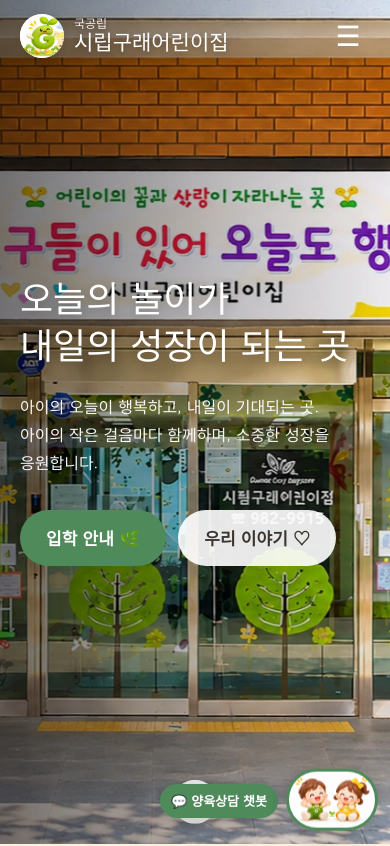
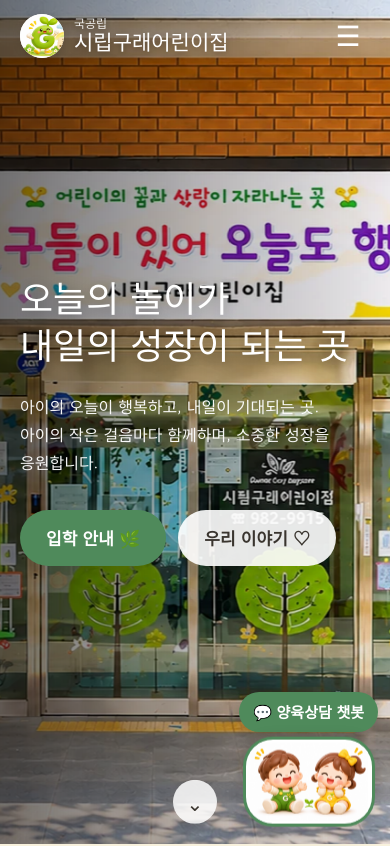
Before and after one commit to ksys2560-ctrl/gurae-daycare, a plain HTML site: page index.html in a window 390 px wide. Shown: the top 846 px of the page. Drawn offline with Linux system fonts and the light colour scheme.

Commit message:
Add files via upload

```diff
--- a/style.css
+++ b/style.css
@@ -47,9 +47,10 @@ header .wrap { display: flex; align-items: center; justify-content: space-betwee
 .chat-photo:hover { transform: translateY(-4px); }
 .chat-hint { display: block; text-align: center; margin-top: 10px; font-size: 15px; font-weight: 700; color: var(--main); }
 /* 양육상담 챗봇: 오른쪽 아래 떠 있는 캐릭터 단추 */
-.chat-fab { position: fixed; right: 20px; bottom: 20px; z-index: 60; display: flex; align-items: center; gap: 8px; }
+/* 화면 오른쪽 가운데에 크게 (말풍선은 캐릭터 위) */
+.chat-fab { position: fixed; right: 24px; top: 50%; transform: translateY(-50%); z-index: 60; display: flex; flex-direction: column; align-items: center; gap: 8px; }
 /* 구래 친구들 그림(가로로 긴 그림)이 다 보이도록 둥근 네모 */
-.chat-char { width: 112px; height: 76px; border-radius: 38px; background: #fff; overflow: hidden; box-shadow: 0 6px 18px rgba(0,0,0,.22); border: 3px solid var(--main); animation: chatBounce 2.4s ease-in-out infinite; }
+.chat-char { width: 180px; height: 122px; border-radius: 40px; background: #fff; overflow: hidden; box-shadow: 0 6px 18px rgba(0,0,0,.22); border: 3px solid var(--main); animation: chatBounce 2.4s ease-in-out infinite; }
 .chat-char img { width: 100%; height: 100%; object-fit: contain; padding: 2px 4px; }
 .chat-fab.fallback .chat-char { width: 68px; height: 68px; border-radius: 50%; }
 .chat-fab.fallback .chat-char img { object-fit: cover; object-position: 8% 50%; padding: 0; }
@@ -59,14 +60,15 @@ header .wrap { display: flex; align-items: center; justify-content: space-betwee
   from { opacity: 1; transform: translate(-50%, -50%) scale(1); }
   to { opacity: 0; transform: translate(calc(-50% + var(--dx)), calc(-50% - 36px)) scale(.6); }
 }
-.chat-bubble { background: var(--main); color: #fff; font-weight: 700; font-size: 15px; padding: 8px 14px; border-radius: 99px; box-shadow: 0 4px 12px rgba(0,0,0,.18); white-space: nowrap; }
+.chat-bubble { background: var(--main); color: #fff; font-weight: 700; font-size: 18px; padding: 9px 18px; border-radius: 99px; box-shadow: 0 4px 12px rgba(0,0,0,.18); white-space: nowrap; }
 .chat-fab:hover .chat-char { animation: none; transform: scale(1.08); }
 @keyframes chatBounce { 0%, 100% { transform: translateY(0); } 50% { transform: translateY(-6px); } }
 @media (max-width: 600px) {
-  .chat-fab { right: 12px; bottom: 12px; }
-  .chat-char { width: 92px; height: 62px; }
+  /* 휴대폰: 글을 가리지 않도록 아래쪽에, 전보다 크게 */
+  .chat-fab { right: 12px; top: auto; bottom: 16px; transform: none; gap: 6px; }
+  .chat-char { width: 132px; height: 90px; border-radius: 30px; }
   .chat-fab.fallback .chat-char { width: 56px; height: 56px; }
-  .chat-bubble { font-size: 13px; padding: 6px 11px; }
+  .chat-bubble { font-size: 15px; padding: 7px 14px; }
 }
 @media (prefers-reduced-motion: reduce) { .chat-char { animation: none; } }
 .brand-name { line-height: 1.2; color: #fff; text-shadow: 0 1px 6px rgba(0,0,0,.35); transition: color .3s; }
```
